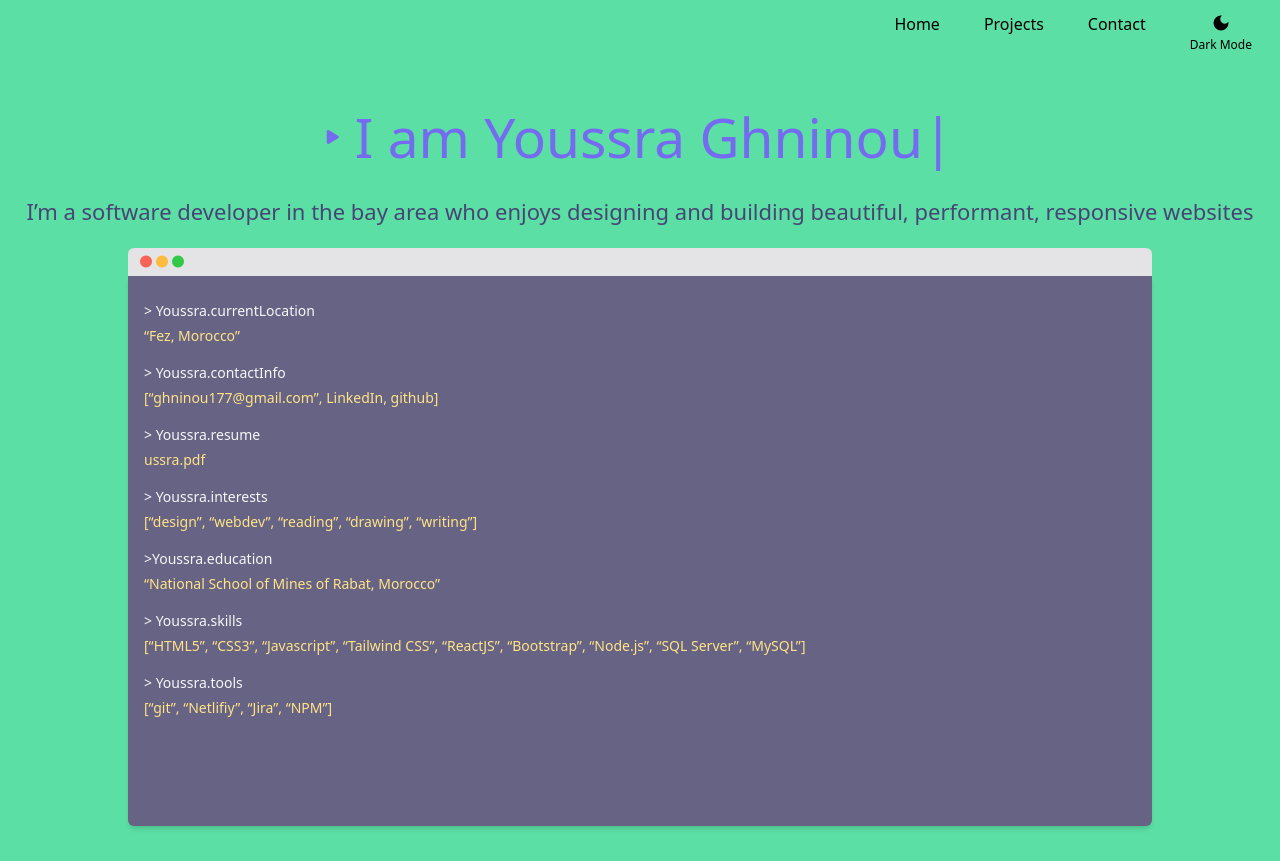
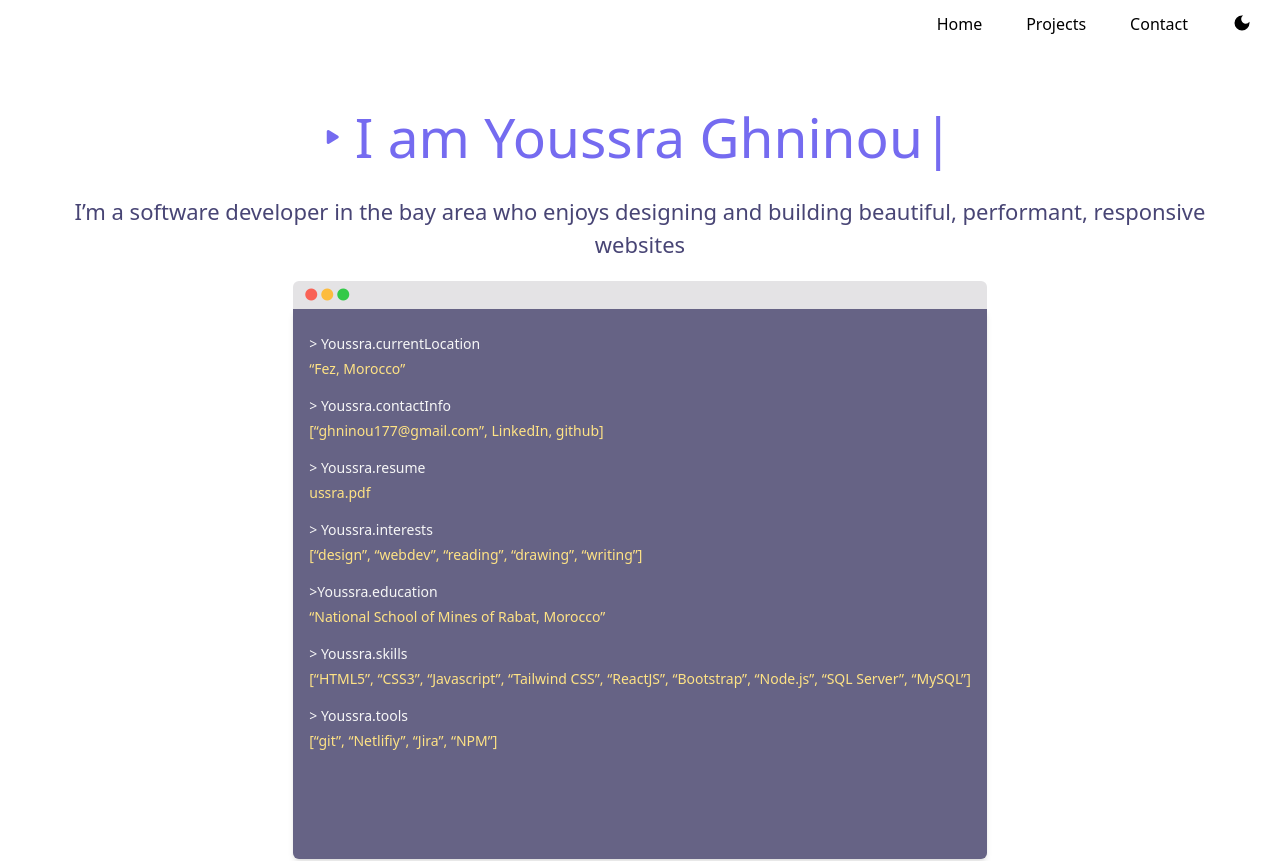
Before and after one commit to youssra-ghninou/personnal-portfolio, a React (Vite) app: page / in a window 1280 px wide. Shown: the top 861 px of the page. Built offline with nearby package versions, Linux system fonts and the light colour scheme; a web font is replaced by a local one.

Commit message:
routers fixed

```diff
--- a/src/App.jsx
+++ b/src/App.jsx
@@ -11,12 +11,12 @@ import Project from './components/Project';
 function App() {
   return (
 
-    <div className=" flex flex-col gap-5 bg-violet dark:bg-green">
+    <div className=" flex flex-col gap-5 mx-3 items-center">
       <Navbar />
       <Header />
       <Overview />
       <div className="work underline decoration-violet decoration-4 text-center  text-abel text-[16px]">Work</div>
-      <div className="projects-section  flex flex-col md:pl-60 md:grid md:grid-cols-2 md:mb-11">
+      <div className="projects-section  flex flex-col md:gap-32 md:grid md:grid-cols-2 md:mb-11">
         <Project text='I2I' />
         <Project text='chat-app-css-illustration-master' />
         <Project text='clipboard-landing-page-master' />
--- a/src/components/DarkModeToggle.jsx
+++ b/src/components/DarkModeToggle.jsx
@@ -12,13 +12,13 @@ const DarkModeToggle = () => {
                 <IconContext.Provider value={{ className: "text-xl" }}>
                     <div className="flex flex-col gap-1 justify-center items-center w-full">
                         <BsSun />
-                        <span className="text-xs">Light Mode</span>
+                        <span className="text-xs hidden">Light Mode</span>
                     </div>
                 </IconContext.Provider>) :
                 (<IconContext.Provider value={{ className: "text-xl" }}>
                     <div className="flex flex-col gap-1 justify-center items-center w-full">
                         <MdDarkMode />
-                        <span className="text-xs">Dark Mode</span>
+                        <span className="text-xs hidden">Dark Mode</span>
                     </div>
                 </IconContext.Provider>)
             }
--- a/src/components/Navbar.jsx
+++ b/src/components/Navbar.jsx
@@ -6,6 +6,7 @@
         import '@szhsin/react-menu/dist/index.css';
         import '@szhsin/react-menu/dist/transitions/slide.css';
 import DarkModeToggle from './DarkModeToggle';
+import { HashLink } from 'react-router-hash-link';
 
         export default function Example() {
             return (
@@ -25,8 +26,8 @@ import DarkModeToggle from './DarkModeToggle';
                         </Menu>
                     </div>
                     <div className="desktop hidden lg:flex lg:gap-11 lg:mt-3 lg:mr-3 lg:text-abel lg:text-[16px]">
-                          <a href="" className="home lg:hover:underline hover:decoration-violet decoration-4">Home</a>
-                          <a href="" className="projects">Projects</a>
+                    <HashLink smooth to="/#Header"> <a href="" className="home lg:hover:underline hover:decoration-violet decoration-4">Home</a></HashLink>
+                    <HashLink smooth to="/#Project"> <a href="" className="projects">Projects</a></HashLink>
                           <a href="" className="contact">Contact</a>
                           <div className="text-xl">
                             <DarkModeToggle />
--- a/src/main.jsx
+++ b/src/main.jsx
@@ -2,9 +2,12 @@ import React from 'react'
 import ReactDOM from 'react-dom/client'
 import App from './App'
 import './index.css'
+import { BrowserRouter } from "react-router-dom";
 
 ReactDOM.createRoot(document.getElementById('root')).render(
-  <React.StrictMode>
-        <App />
-  </React.StrictMode>
+<BrowserRouter>
+    <React.StrictMode>
+      <App />
+    </React.StrictMode>
+  </BrowserRouter>
 )
```
Also changed, not shown: 1 other file (tests, documents, lock files or other folders).
